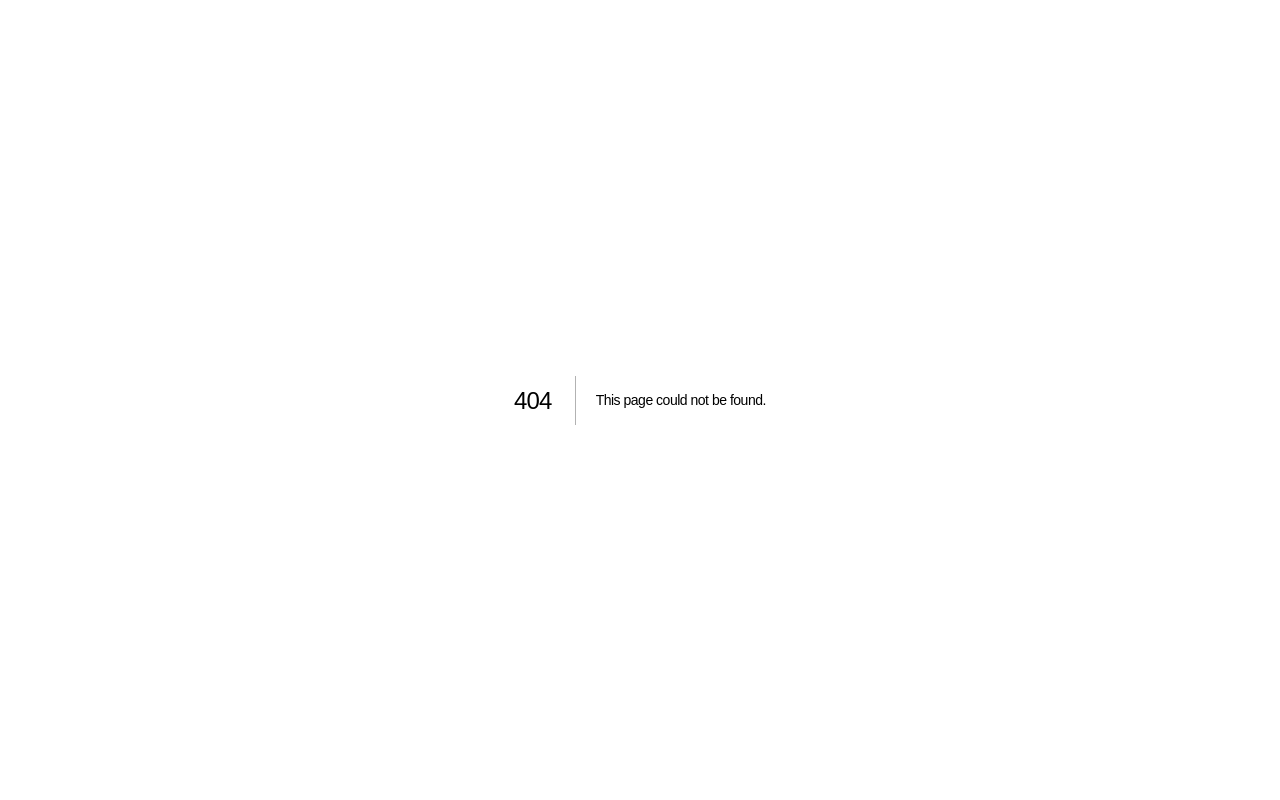
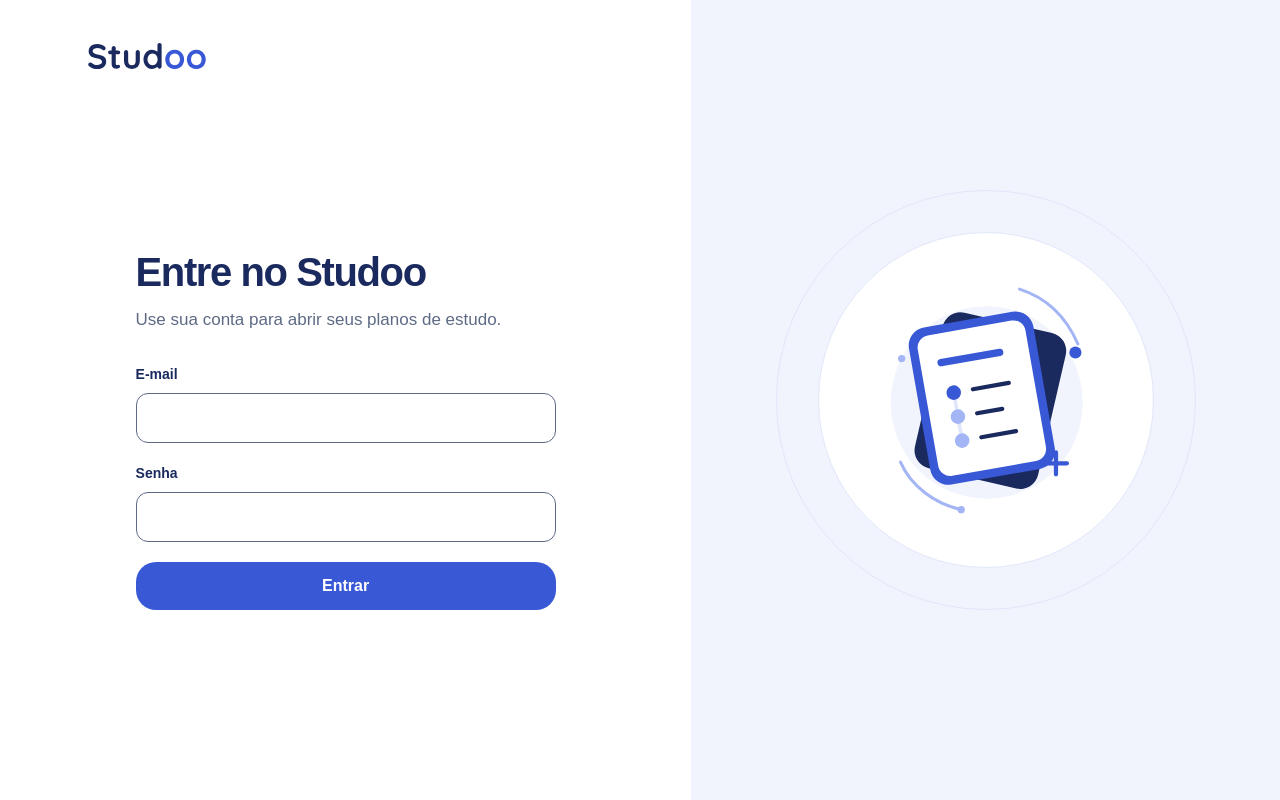
Before and after one commit to team-ponto-virgula/studoo-hack-brasil, a Next.js app: page /login in a window 1280 px wide. Before the commit this address had no page. Built offline with nearby package versions, Linux system fonts and the light colour scheme; no server answers; a web font is replaced by a local one.

Commit message:
feat(acesso): apresenta a entrada nominal do piloto
Exibe a entrada nominal e protege a área de estudo pelo cookie de sessão.

```diff
--- /dev/null
+++ b/src/app/login/entrada.tsx
@@ -0,0 +1,83 @@
+'use client';
+
+import { useEffect, useRef, useState, type FormEvent } from 'react';
+import { criarClienteStudoo, ErroStudoo } from '../../contratos/aprendizado';
+import { mensagens } from '../../mensagens/pt-BR';
+import { AcaoPrincipal, Botao, EstadoErro, Logo, Skeleton, Stu } from '../../ui';
+
+const cliente = criarClienteStudoo();
+
+export function Entrada() {
+  const [verificando, setVerificando] = useState(true);
+  const [enviando, setEnviando] = useState(false);
+  const [erro, setErro] = useState<string | null>(null);
+  const emEnvio = useRef(false);
+
+  useEffect(() => {
+    let ativo = true;
+
+    async function verificarSessao() {
+      try {
+        await cliente.sessao();
+        if (ativo) window.location.replace('/');
+      } catch {
+        if (ativo) setVerificando(false);
+      }
+    }
+
+    void verificarSessao();
+    return () => { ativo = false; };
+  }, []);
+
+  async function entrar(evento: FormEvent<HTMLFormElement>) {
+    evento.preventDefault();
+    if (emEnvio.current) return;
+
+    const formulario = new FormData(evento.currentTarget);
+    const email = formulario.get('email');
+    const senha = formulario.get('senha');
+    if (typeof email !== 'string' || typeof senha !== 'string') return;
+
+    emEnvio.current = true;
+    setEnviando(true);
+    setErro(null);
+
+    try {
+      await cliente.login(email, senha);
+      window.location.replace('/');
+    } catch (falha) {
+      setErro(falha instanceof ErroStudoo ? falha.codigo : 'rede');
+      setEnviando(false);
+      emEnvio.current = false;
+    }
+  }
+
+  return (
+    <div className="entrada">
+      <main className="entrada-conteudo" id="conteudo-principal">
+        <div className="entrada-marca"><Logo /></div>
+        <div className="entrada-forma">
+          <h1>{mensagens.login.titulo}</h1>
+          <p className="introducao">{mensagens.login.instrucoes}</p>
+          {verificando ? <Skeleton /> : (
+            <form className="formulario" method="post" onSubmit={entrar} aria-busy={enviando}>
+              <div className="campo">
+                <label htmlFor="email">{mensagens.login.email}</label>
+                <input id="email" name="email" type="email" autoComplete="username" autoCapitalize="none" spellCheck={false} required disabled={enviando} />
+              </div>
+              <div className="campo">
+                <label htmlFor="senha">{mensagens.login.senha}</label>
+                <input id="senha" name="senha" type="password" autoComplete="current-password" required disabled={enviando} />
+              </div>
+              {erro && <EstadoErro codigo={erro} />}
+              <AcaoPrincipal><Botao type="submit" disabled={enviando}>{enviando ? mensagens.login.entrando : mensagens.login.entrar}</Botao></AcaoPrincipal>
+            </form>
+          )}
+        </div>
+      </main>
+      <div className="entrada-arte" aria-hidden="true">
+        <div className="entrada-circulo"><Stu /></div>
+      </div>
+    </div>
+  );
+}
--- /dev/null
+++ b/src/app/login/page.tsx
@@ -0,0 +1,7 @@
+import { Entrada } from './entrada';
+
+export const dynamic = 'force-dynamic';
+
+export default function Login() {
+  return <Entrada />;
+}
--- a/src/mensagens/pt-BR.ts
+++ b/src/mensagens/pt-BR.ts
@@ -3,6 +3,14 @@ export const mensagens = {
   descricao: 'Planos de estudo com lições curtas e exercícios.',
   estudos: 'Área de estudo',
   carregando: 'Carregando',
+  login: {
+    titulo: 'Entre no Studoo',
+    instrucoes: 'Use sua conta para abrir seus planos de estudo.',
+    email: 'E-mail',
+    senha: 'Senha',
+    entrar: 'Entrar',
+    entrando: 'Entrando…',
+  },
   erros: {
     credenciais_invalidas: 'E-mail ou senha inválidos.',
     limite_login: 'E-mail ou senha inválidos.',
```
Also changed, not shown: src/proxy.ts (added, +42 -0 lines).
